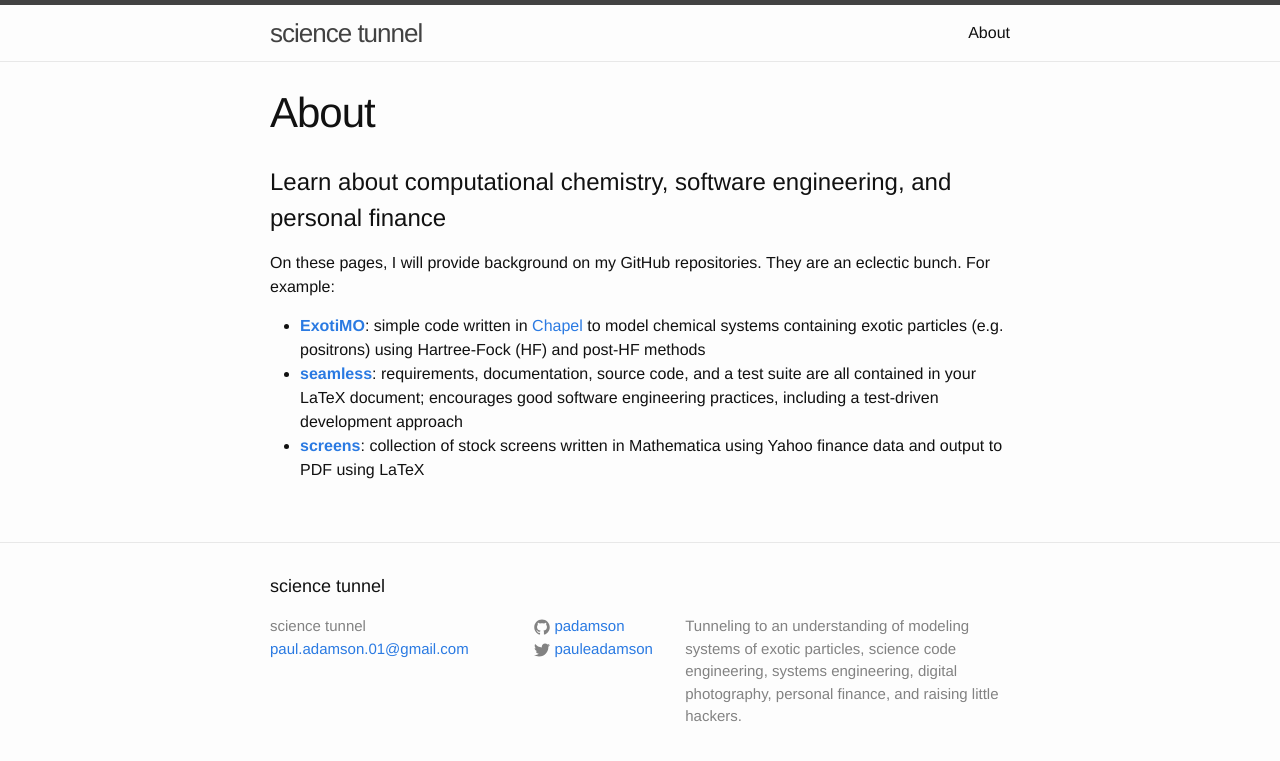
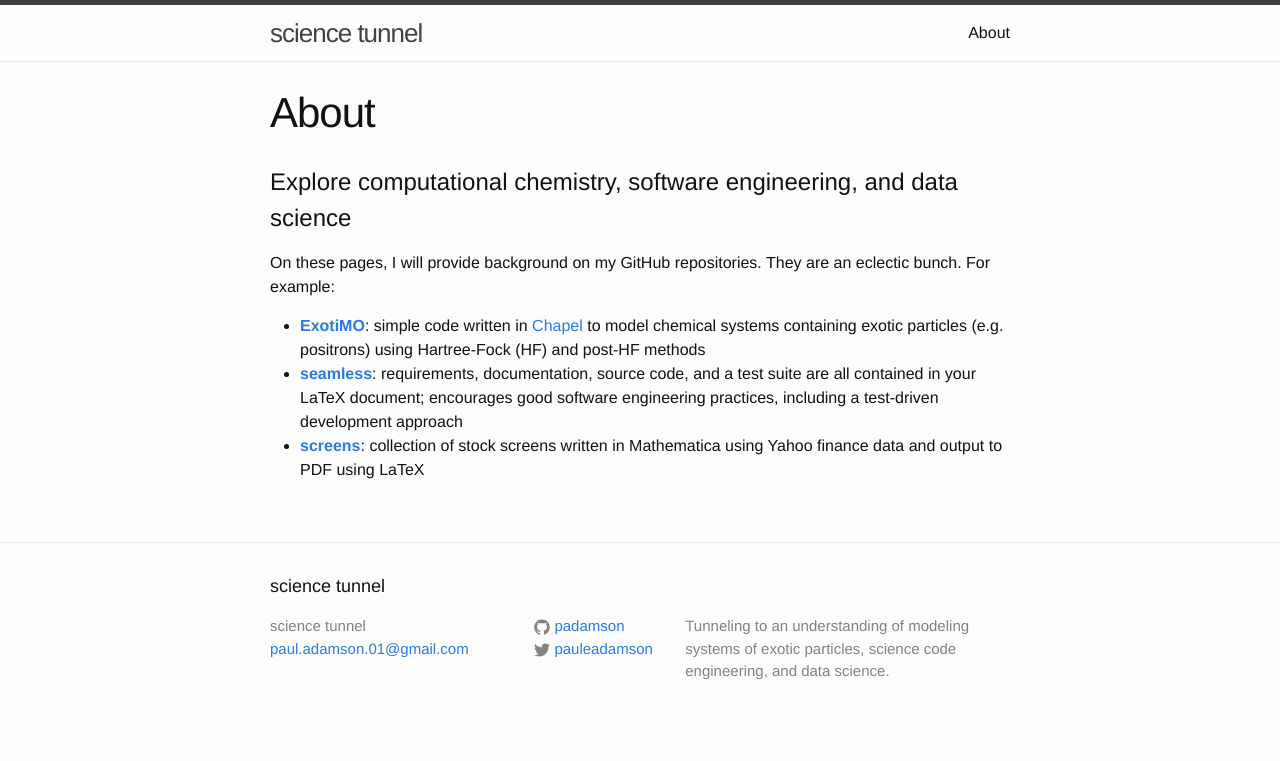
Before and after one commit to padamson/padamson.github.io, a Jekyll site: the page built from about.md, in a window 1280 px wide. Shown: the top 761 px of the page. Built offline with Jekyll 4.4.1, drawn with Linux system fonts in a browser that asks for light colours.

Commit message:
update about

```diff
--- a/_config.yml
+++ b/_config.yml
@@ -3,8 +3,7 @@ title: science tunnel
 email: paul.adamson.01@gmail.com
 description: > # this means to ignore newlines until "baseurl:"
   Tunneling to an understanding of modeling systems of exotic particles, science code
-  engineering, systems engineering, digital photography, personal finance, and
-  raising little hackers.
+  engineering, and data science.
 baseurl: "" # the subpath of your site, e.g. /blog/
 url: "http://padamson.github.io" # the base hostname & protocol for your site
 twitter_username: pauleadamson
--- a/about.md
+++ b/about.md
@@ -3,7 +3,7 @@ layout: page
 title: About
 permalink: /about/
 ---
-# Learn about computational chemistry, software engineering, and personal finance
+# Explore computational chemistry, software engineering, and data science
 
 On these pages, I will provide background on my GitHub repositories. They are
 an eclectic bunch. For example:
```
